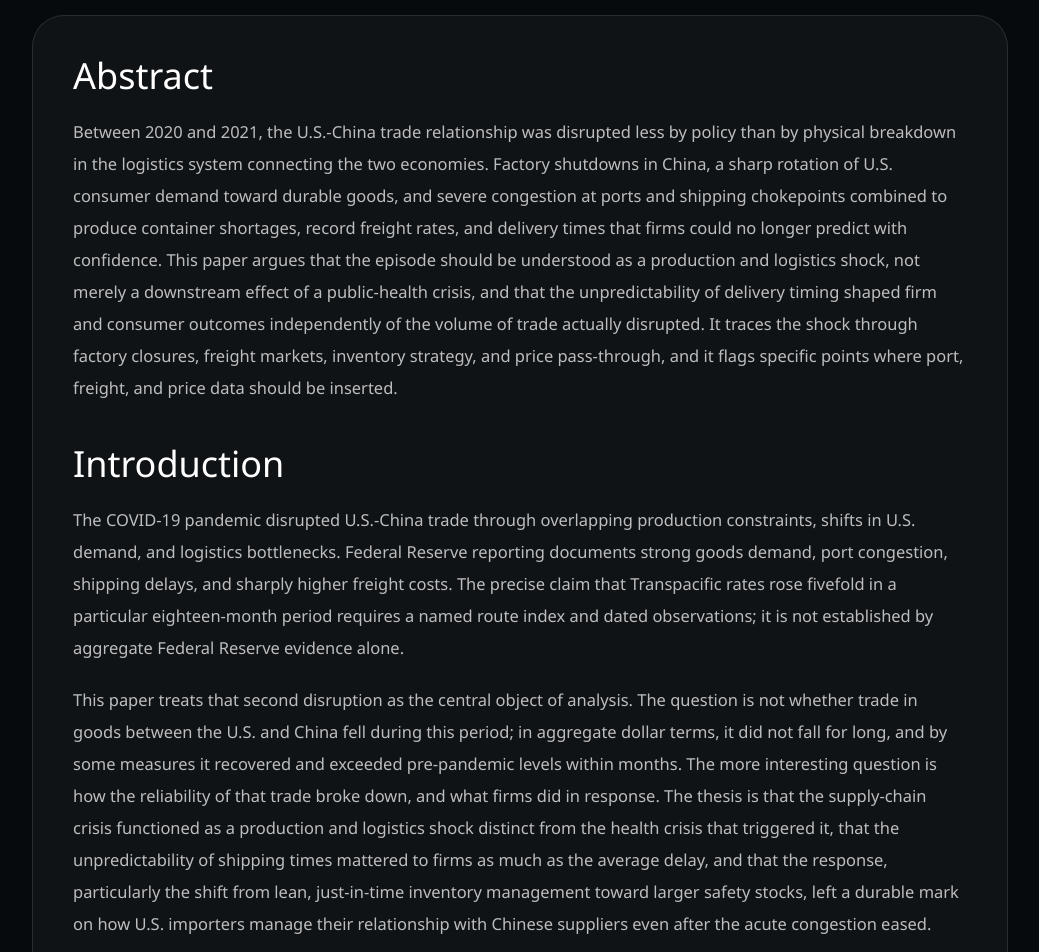
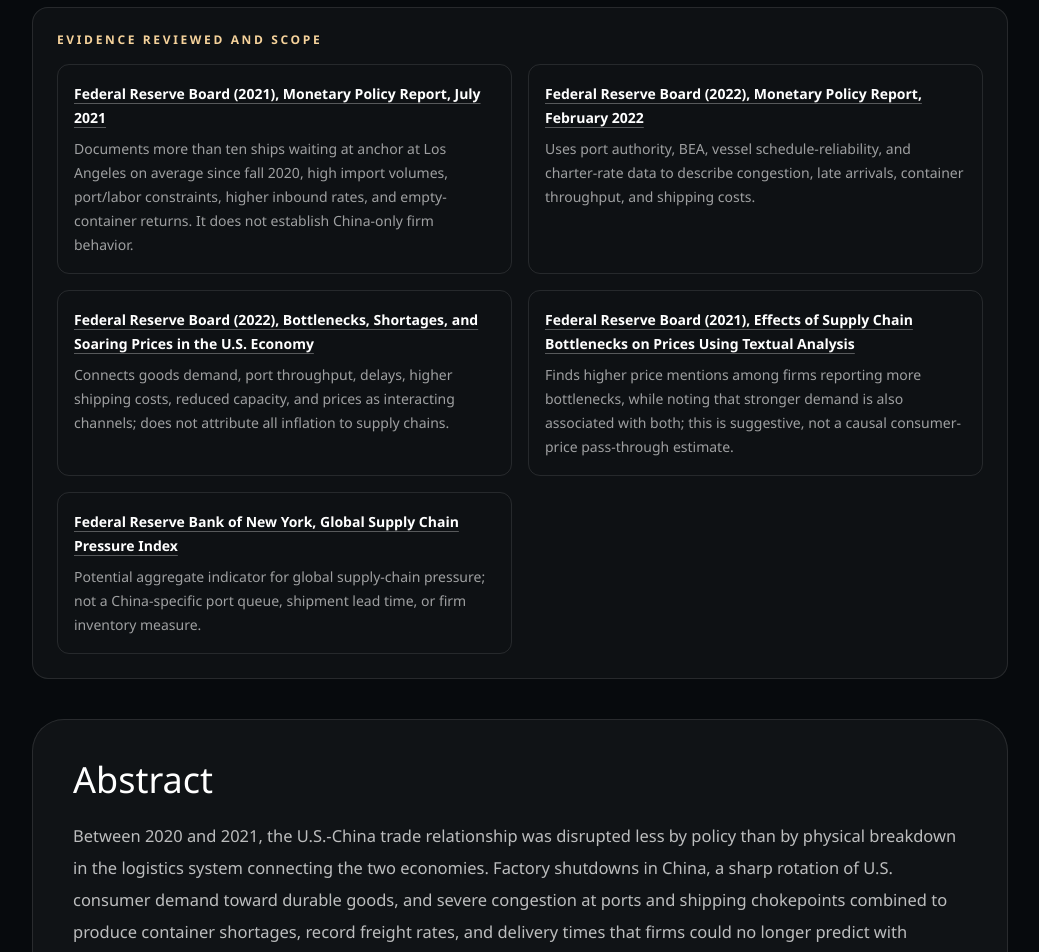
Before and after one commit to AbhinavRamakrishnan1/us-china-trade-project, a Next.js app in the folder website/: page /covid-supply-chain-disruptions/paper in a window 1280 px wide. Shown: the part 560-1512 px from the top of the page, without its empty margins (120-1159 px from the left). Built offline with nearby package versions, Linux system fonts and the light colour scheme.

Commit message:
fix Netlify monorepo config

```diff
--- a/website/app/covid-supply-chain-disruptions/paper/page.tsx
+++ b/website/app/covid-supply-chain-disruptions/paper/page.tsx
@@ -11,7 +11,7 @@
     heading: "Introduction",
     paragraphs: [
       "The COVID-19 pandemic disrupted U.S.-China trade through overlapping production constraints, shifts in U.S. demand, and logistics bottlenecks. Federal Reserve reporting documents strong goods demand, port congestion, shipping delays, and sharply higher freight costs. The precise claim that Transpacific rates rose fivefold in a particular eighteen-month period requires a named route index and dated observations; it is not established by aggregate Federal Reserve evidence alone.",
-      "This paper treats that second disruption as the central object of analysis. The question is not whether trade in goods between the U.S. and China fell during this period; in aggregate dollar terms, it did not fall for long, and by some measures it recovered and exceeded pre-pandemic levels within months. The more interesting question is how the reliability of that trade broke down, and what firms did in response. The thesis is that the supply-chain crisis functioned as a production and logistics shock distinct from the health crisis that triggered it, that the unpredictability of shipping times mattered to firms as much as the average delay, and that the response, particularly the shift from lean, just-in-time inventory management toward larger safety stocks, left a durable mark on how U.S. importers manage their relationship with Chinese suppliers even after the acute congestion eased.",
+      "This paper treats the later logistics disruption as a central research question. Census nominal trade values show that bilateral goods trade did not remain below pre-pandemic levels throughout the episode, but nominal values do not measure physical volume or delivery reliability. This paper separates production constraints, changes in U.S. demand, and logistics bottlenecks. Whether shipping-time uncertainty changed firm inventory strategies or left a durable mark on China sourcing remains unestablished without direct firm-level evidence.",
     ],
   },
   {
@@ -25,28 +25,28 @@
     heading: "From Health Shock to Production Shock",
     paragraphs: [
       "It is useful to distinguish production constraints, logistics bottlenecks, and shifts in U.S. demand; these channels overlapped and varied by industry and location. Federal Reserve analysis describes several of these pressures, but the claim that Chinese manufacturing was largely operational by a particular date, or that one channel did more economic damage than another, requires separate comparative evidence. This draft does not rank their effects.",
-      "This distinction matters for how the shock should be classified. Framing 2020-2021 purely as a public-health disruption implies the trade effects should have faded once vaccination and reopening proceeded. Framing it as a production and logistics shock, with the health crisis as the trigger rather than the ongoing cause, better explains why disruption persisted well into 2021 and, in some categories such as semiconductors, into 2022, long after most direct health restrictions on manufacturing had eased. [Add semiconductor shortage timeline and automotive production-cut data, 2021-2022, here, as the clearest example of a lagged, compounding effect.]",
+      "This distinction matters for classification: production, shipping, labor, and demand constraints could persist on different timelines. Federal Reserve reporting documents continuing materials shortages and shipping bottlenecks into 2021; separate semiconductor and automotive production data would be needed to establish the industry's timing and magnitude into 2022. The chronology does not by itself identify which shock caused the persistence.",
     ],
   },
   {
     heading: "Freight Rates, Port Congestion, and the Container Imbalance",
     paragraphs: [
-      "The clearest quantitative signal of the logistics breakdown is the freight rate data. The Drewry World Container Index, a composite benchmark covering major global container routes, averaged around $1,420 per 40-foot container in 2019. By September 2021 the same composite index reached a peak of $10,377, more than seven times the pre-pandemic average, driven in large part by Transpacific routes connecting Chinese ports to the U.S. West Coast. Rates of that magnitude reflect more than higher fuel or labor costs; they reflect a market in which available capacity, meaning ships and, critically, empty containers positioned where exporters needed them, had become the binding constraint on trade rather than underlying demand.",
-      "Port congestion compounded the container shortage. Vessels queued for extended periods outside the ports of Los Angeles and Long Beach, which together handle a large share of U.S. containerized imports from Asia, and dwell times for unloading and clearing cargo lengthened well beyond historical norms. [Add Marine Exchange of Southern California vessel-queue data and port dwell-time statistics, 2020-2021, here.] A separate, shorter but symbolically significant disruption occurred in March 2021, when the container ship Ever Given ran aground and blocked the Suez Canal for six days, from March 23 to March 29, halting a corridor that carries a substantial share of Asia-Europe trade and forcing some vessels to reroute around the Cape of Good Hope. The Suez blockage affected the Asia-Europe leg more directly than the Transpacific leg relevant to U.S.-China trade, but it illustrated a broader point relevant to this paper: a shipping network already operating with minimal slack had little capacity to absorb even a temporary, localized disruption without effects propagating through the wider system for weeks afterward.",
-      "The container imbalance itself deserves separate mention. Because U.S. imports from China vastly exceeded U.S. exports to China in volume terms, empty containers accumulated at U.S. ports faster than they could be returned to Asia, and carriers found it more profitable to rush empty containers back for another high-priced Transpacific loop than to wait for them to be filled with U.S. export cargo. [Add data on container repositioning and empty-container return rates, if available, here.] That dynamic imposed a cost on U.S. exporters, particularly in agriculture, who reported difficulty securing containers and equipment even when buyers were willing to pay, a detail that connects the logistics shock back to the trade-balance themes running through this broader research project.",
+      "Federal Reserve Board staff documented sharply higher container-ship charter rates and lower vessel schedule reliability during 2021, alongside high container volumes and port congestion. A Drewry World Container Index figure is not interchangeable with a charter-rate or route-specific index: this draft does not use a quantified Drewry peak because the underlying weekly series and route composition are not archived here. The price of ocean freight reflects capacity, demand, and operating conditions; the index alone would not prove that capacity was the sole binding constraint.",
+      "Federal Reserve Board analysis reports that since fall 2020 the Port of Los Angeles averaged more than ten ships waiting at anchor at a time, with delays linked to unprecedented import volumes and COVID-related labor constraints. This supports the presence of congestion; project-specific vessel-queue and dwell-time series are still needed to describe its exact severity over the full period. The March 2021 Ever Given blockage was a separate Suez Canal event on the Asia-Europe route, not direct evidence about Transpacific shipping. Its broader implications for spillovers would require dedicated shipping-network evidence.",
+      "Federal Reserve reporting describes carriers returning empty containers because inbound rates were higher than outbound rates, and notes that outbound loaded-container counts remained below pre-pandemic levels until March 2021. This documents an aggregate container-flow imbalance, not the claim that the bilateral U.S.-China goods deficit in dollars directly measures container counts. The effects on particular U.S. exporters, including agriculture, require sector-specific shipping evidence.",
     ],
   },
   {
     heading: "Inventory Strategy and the Shift Away from Just-in-Time",
     paragraphs: [
-      "For decades, U.S. manufacturers and retailers had organized sourcing around just-in-time inventory management, minimizing warehousing costs by timing deliveries closely to need. That model assumes delivery times are predictable even if not always short. The 2020-2021 episode broke that assumption: lead times on Chinese-sourced goods that had historically taken four to six weeks stretched, in many categories, to three or four months, and the variance around that average widened as much as the average itself increased. [Add ISM Manufacturing Report on Business supplier-deliveries index, 2019-2021, here, as the standard measure of this shift; the index reached some of its highest readings on record during this period, indicating widespread and severe delivery slowdowns.]",
+      "The ISM Manufacturing Report on Business supplier-deliveries index and Federal Reserve Beige Book reports can document broad delivery slowdowns and low customer inventories during this period. They do not measure China-to-U.S. ocean lead times in the specific four-to-six-week or three-to-four-month ranges previously stated, so those figures are omitted pending a route- and product-specific source. A composite supplier-deliveries index is a diffusion measure, not a direct transit-time measure.",
       "Unpredictability can affect firms differently from a longer but stable delivery time, but this draft does not establish that it drove the observed firm response. The broad claim that retailers and manufacturers shifted to larger safety stocks or moved from just-in-time to just-in-case requires sector-level inventory evidence and preferably firm-level surveys. Census inventory-to-sales measures can describe inventory levels, but alone do not identify firms' motivations or establish a durable structural change.",
     ],
   },
   {
     heading: "Price Pass-Through and the Inflation Debate",
     paragraphs: [
-      "Freight costs and delivery uncertainty may affect costs and prices, but their contribution to 2021 inflation must be distinguished from demand, fiscal policy, labor-market constraints, and other shocks. A freight-index increase is not itself evidence of a proportional retail-price increase. This draft does not estimate a pass-through lag or quantify a contribution to durable-goods inflation; that requires a defined freight series, BLS price measures, and an identification strategy.",
+      "Freight costs and delivery uncertainty may affect costs and prices, but their contribution to 2021 inflation must be distinguished from demand, fiscal policy, labor-market constraints, and other shocks. Federal Reserve researchers using earnings-call text find that firms facing greater bottlenecks mentioned higher prices more often, while also cautioning that stronger demand was related to both bottlenecks and price mentions. This is suggestive evidence of an association, not an estimate of freight pass-through into BLS consumer prices. This draft does not estimate a pass-through lag or quantify a contribution to durable-goods inflation.",
     ],
   },
   {
@@ -92,6 +92,34 @@
   "Any available data on container repositioning or empty-container return rates, to support the claim about U.S. exporters facing equipment shortages.",
 ];
 
+const verifiedReferences = [
+  {
+    label: "Federal Reserve Board (2021), Monetary Policy Report, July 2021",
+    scope: "Documents more than ten ships waiting at anchor at Los Angeles on average since fall 2020, high import volumes, port/labor constraints, higher inbound rates, and empty-container returns. It does not establish China-only firm behavior.",
+    href: "https://www.federalreserve.gov/monetarypolicy/2021-07-mpr-part1.htm",
+  },
+  {
+    label: "Federal Reserve Board (2022), Monetary Policy Report, February 2022",
+    scope: "Uses port authority, BEA, vessel schedule-reliability, and charter-rate data to describe congestion, late arrivals, container throughput, and shipping costs.",
+    href: "https://www.federalreserve.gov/monetarypolicy/files/20220225_mprfullreport.pdf",
+  },
+  {
+    label: "Federal Reserve Board (2022), Bottlenecks, Shortages, and Soaring Prices in the U.S. Economy",
+    scope: "Connects goods demand, port throughput, delays, higher shipping costs, reduced capacity, and prices as interacting channels; does not attribute all inflation to supply chains.",
+    href: "https://www.federalreserve.gov/econres/notes/feds-notes/bottlenecks-shortages-and-soaring-prices-in-the-us-economy-20220624.html",
+  },
+  {
+    label: "Federal Reserve Board (2021), Effects of Supply Chain Bottlenecks on Prices Using Textual Analysis",
+    scope: "Finds higher price mentions among firms reporting more bottlenecks, while noting that stronger demand is also associated with both; this is suggestive, not a causal consumer-price pass-through estimate.",
+    href: "https://www.federalreserve.gov/econres/notes/feds-notes/effects-of-supply-chain-bottlenecks-on-prices-using-textual-analysis-20211203.html",
+  },
+  {
+    label: "Federal Reserve Bank of New York, Global Supply Chain Pressure Index",
+    scope: "Potential aggregate indicator for global supply-chain pressure; not a China-specific port queue, shipment lead time, or firm inventory measure.",
+    href: "https://www.newyorkfed.org/research/policy/gscpi",
+  },
+];
+
 export default function CovidSupplyChainPaperPage() {
   return (
     <main className="min-h-screen bg-[#070a0d] text-white">
@@ -107,6 +135,18 @@
         <aside className="mt-6 rounded-xl border border-amber-200/20 bg-amber-100/[0.04] px-5 py-4 text-sm leading-6 text-white/70" role="note">
           Working research draft. Bracketed notes mark evidence or citations still to be added; statements attached to those notes should not be treated as fully verified. Federal Reserve context: <a className="underline" href="https://www.federalreserve.gov/monetarypolicy/2021-07-mpr-part1.htm" target="_blank" rel="noreferrer">July 2021 Monetary Policy Report</a> and <a className="underline" href="https://www.federalreserve.gov/econres/notes/feds-notes/bottlenecks-shortages-and-soaring-prices-in-the-us-economy-20220624.html" target="_blank" rel="noreferrer">2022 bottlenecks analysis</a>. These support aggregate demand/logistics context, not all China-specific claims below.
         </aside>
+
+        <section className="mt-8 rounded-2xl border border-white/10 bg-white/[0.03] p-6" aria-labelledby="verified-sources-title">
+          <h2 id="verified-sources-title" className="text-xs font-bold uppercase tracking-[0.22em] text-[var(--accent-soft)]">Evidence reviewed and scope</h2>
+          <div className="mt-4 grid gap-4 md:grid-cols-2">
+            {verifiedReferences.map((source) => (
+              <article key={source.href} className="rounded-xl border border-white/10 p-4">
+                <a className="text-sm font-semibold text-white underline decoration-white/30 underline-offset-4" href={source.href} target="_blank" rel="noreferrer">{source.label}</a>
+                <p className="mt-2 text-sm leading-6 text-white/60">{source.scope}</p>
+              </article>
+            ))}
+          </div>
+        </section>
 
         <div className="mt-10 rounded-[2rem] border border-white/10 bg-white/[0.04] p-8 sm:p-10">
           {paperSections.map((section) => (
```
Also changed, not shown: website/app/trade-deficit-persistence/paper/page.tsx (+5 -5 lines).
